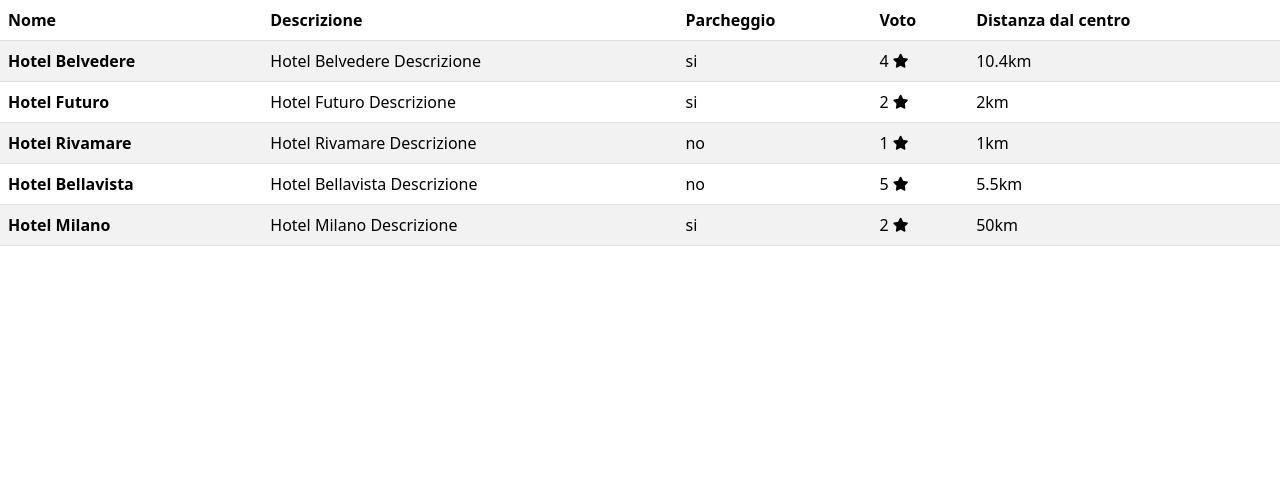
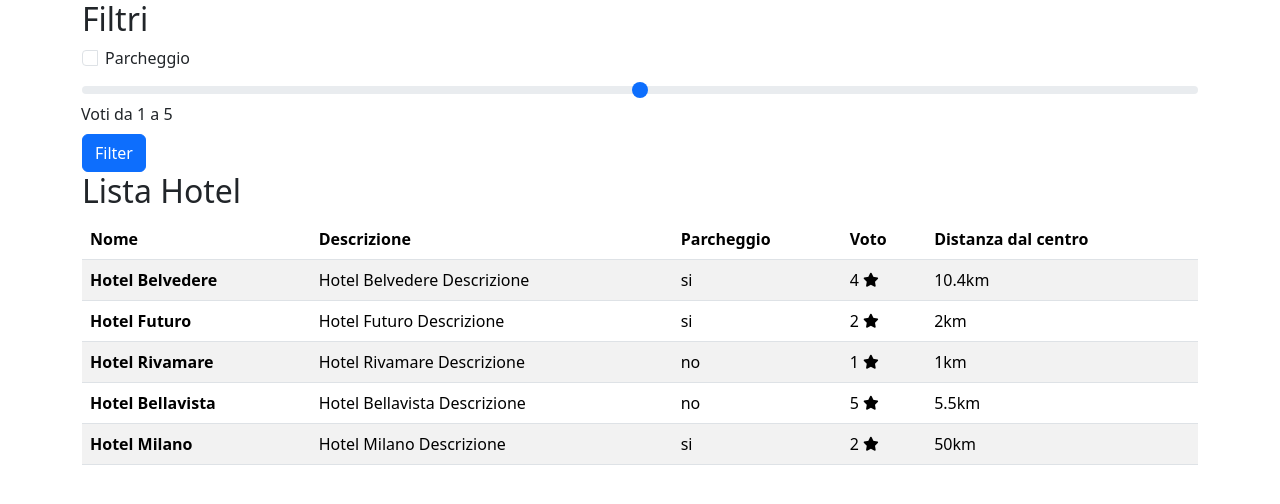
Before and after one commit to LorenzoRossini01/php-hotel, a PHP site: page / in a window 1280 px wide. Shown: the top 504 px of the page. Run offline with PHP 8.4, Linux system fonts and the light colour scheme.

Commit message:
feat: filter for parking and vote

```diff
--- a/data.php
+++ b/data.php
@@ -40,4 +40,36 @@
 
     ];
 
+
+
+
+
+    $form_sent=!empty($_GET);
+
+
+    if($form_sent){
+
+        $parking_filter=$_GET['parking_filter']??'';
+        $vote_filter=$_GET['vote_filter']??'';
+
+        if($parking_filter=='on'){
+            $parking_filter=true;
+        } else{
+            $parking_filter=false;
+        };
+
+            var_dump($parking_filter);
+            var_dump($vote_filter);
+
+            $filter_hotels=[];
+            foreach ($hotels as $hotel) {
+                if($hotel['parking']==$parking_filter && $hotel['vote'] >= $vote_filter){
+                    $filter_hotels[]=$hotel;
+                }
+            }
+            var_dump($filter_hotels);
+    } else{
+        $filter_hotels = $hotels;
+    }
+
 ?>
--- a/index.php
+++ b/index.php
@@ -18,6 +18,26 @@ include('./data.php')
 
 </head>
 <body>
+    <div class="container">
+        <h2>Filtri</h2>
+
+
+        <form action="./data.php" method="get">
+            <div class="input-group">
+                <input type="checkbox" name="parking_filter" id="parking-filter" class="form-check-input me-2">
+                <label for="parking-filter" class="form-label">Parcheggio</label>
+            </div>
+
+            <div class="input-group">
+                <input type="range" name="vote_filter" id="vote-filter" min="1" max="5" step="1" class="form-range">
+                <label for="vote-filter" class="form-label">Voti da 1 a 5</label>
+            </div>
+
+            <button  class="btn btn-primary">Filter</button>
+        </form>
+
+
+        <h2>Lista Hotel</h2>
 
 
         <table class="table table-striped table-hover ">
@@ -31,7 +51,7 @@ include('./data.php')
                 </tr>
             </thead>
             <tbody>
-      <?php foreach($hotels as $hotel):?>
+                <?php foreach($filter_hotels as $hotel):?>
                 <tr>
                 <th scope="row"><?= $hotel['name']?></th>
                 <td><?= $hotel['description']?></td>
@@ -44,5 +64,6 @@ include('./data.php')
             </tbody>
         </table>
 
+    </div>
 </body>
 </html>
```
Lines whose indentation alone changed are shown as unchanged.
